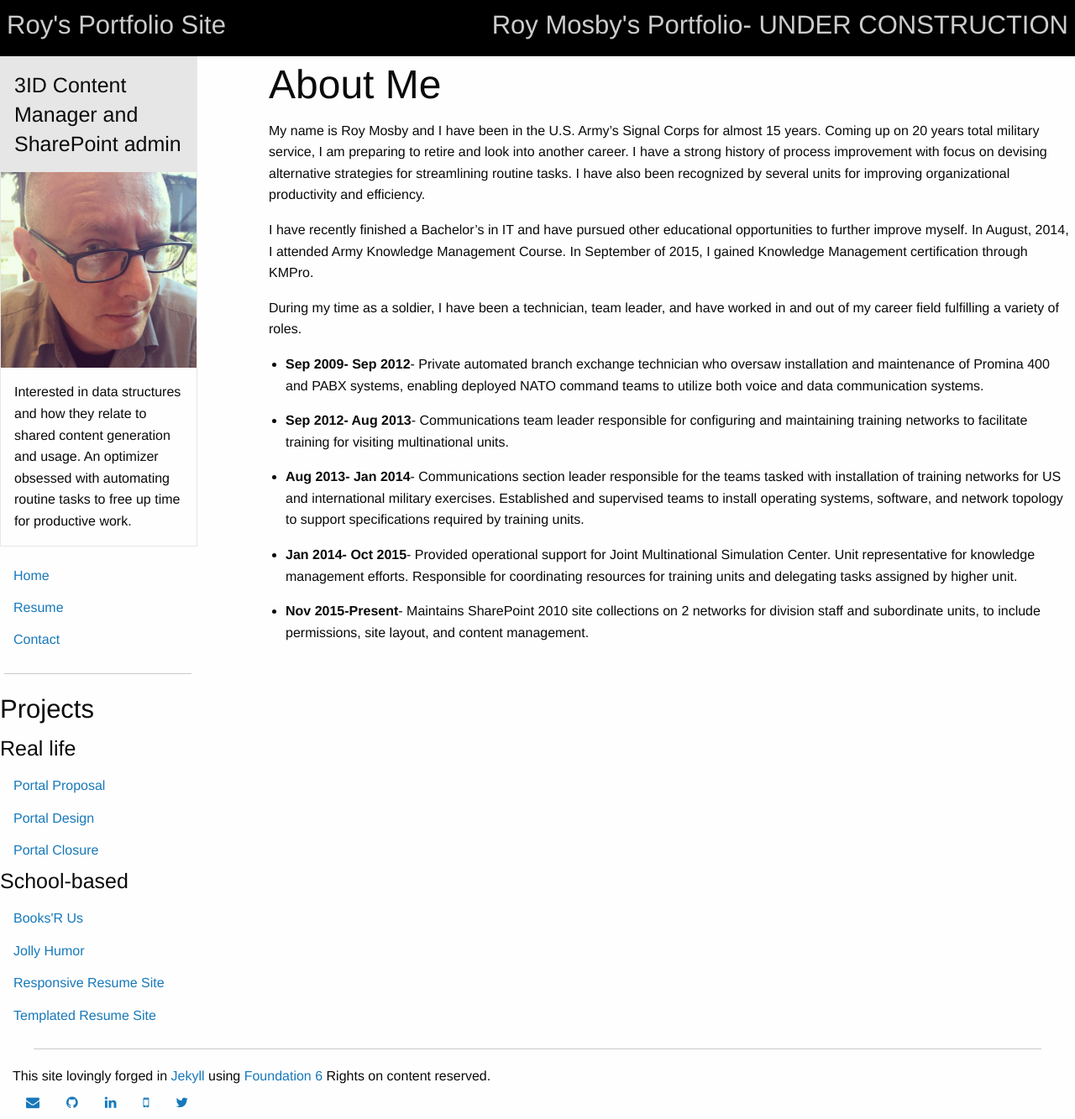
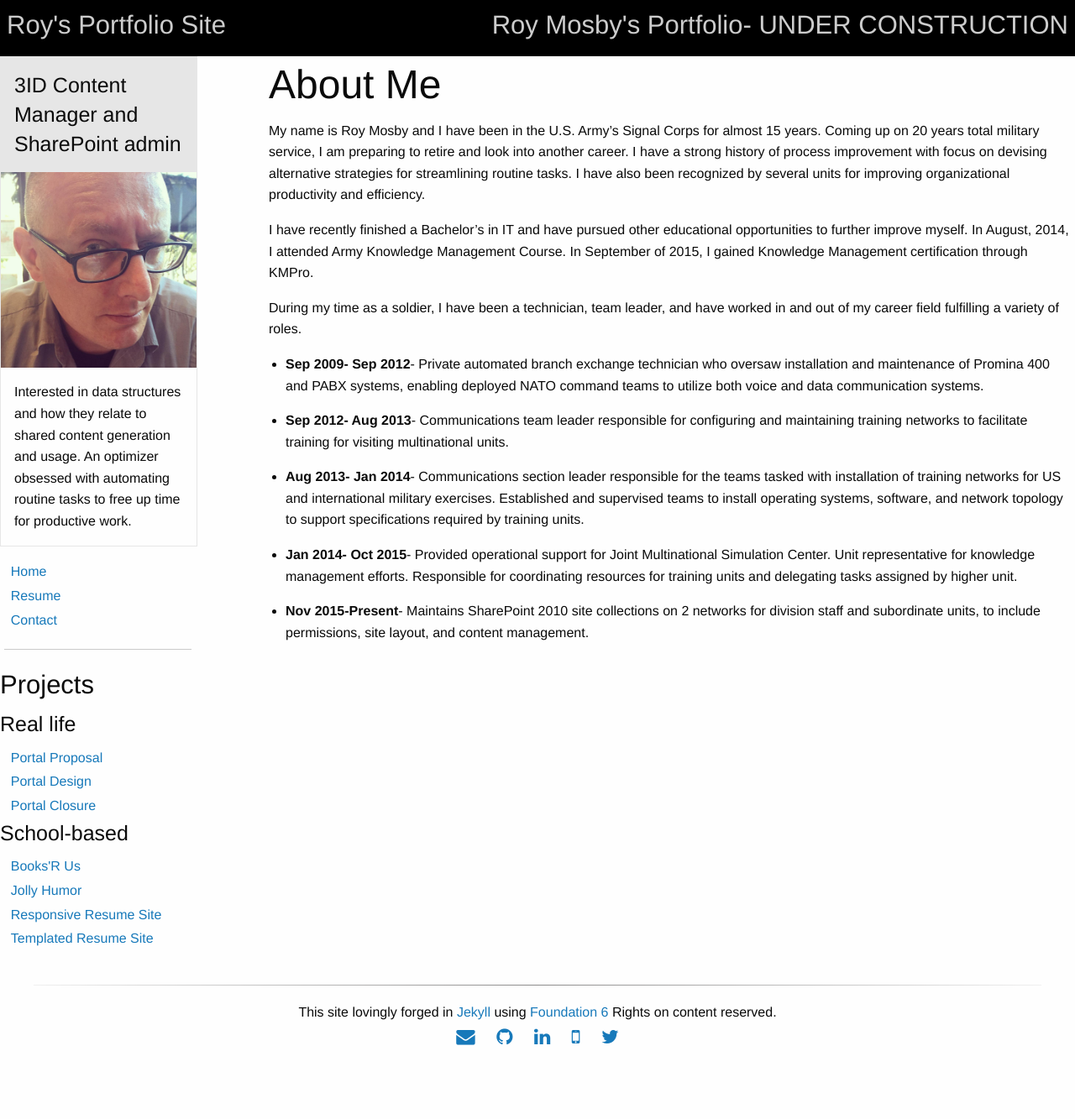
Before and after one commit to royemosby/roymosby.me, a Jekyll site: the page built from index.md, in a window 1280 px wide. Shown: the whole page at 84% size. Built offline with Jekyll 4.4.1, drawn with Linux system fonts in a browser that asks for light colours; after the commit the page ends 1273 px from its top, so only the background shows below that.

Commit message:
styles for social media links

```diff
--- a/css/app.css
+++ b/css/app.css
@@ -1,4 +1,17 @@
 /* global */
+.fa {
+    font-size: 1.4em;
+}
+
+.mediaIcons {
+    margin: 0 auto;
+    justify-content: center;
+}
+
+.menu a {
+    padding: 0.4rem .8rem;
+}
+
 
 /*_layouts contact.html*/
 
@@ -30,3 +43,19 @@
 }
 
 /*end _includes sidebarMain.html*/
+
+/*_includes footer.html*/
+footer {
+    padding: 20px 0;
+    text-align: center;
+}
+
+hr.footerHr {
+    border: 0;
+    height: 1px;
+    background-image: -webkit-linear-gradient(left, #f0f0f0, #8c8b8b, #f0f0f0);
+    background-image: -moz-linear-gradient(left, #f0f0f0, #8c8b8b, #f0f0f0);
+    background-image: -ms-linear-gradient(left, #f0f0f0, #8c8b8b, #f0f0f0);
+    background-image: -o-linear-gradient(left, #f0f0f0, #8c8b8b, #f0f0f0);
+  }
+  /*end_includes footer.html*/
```
